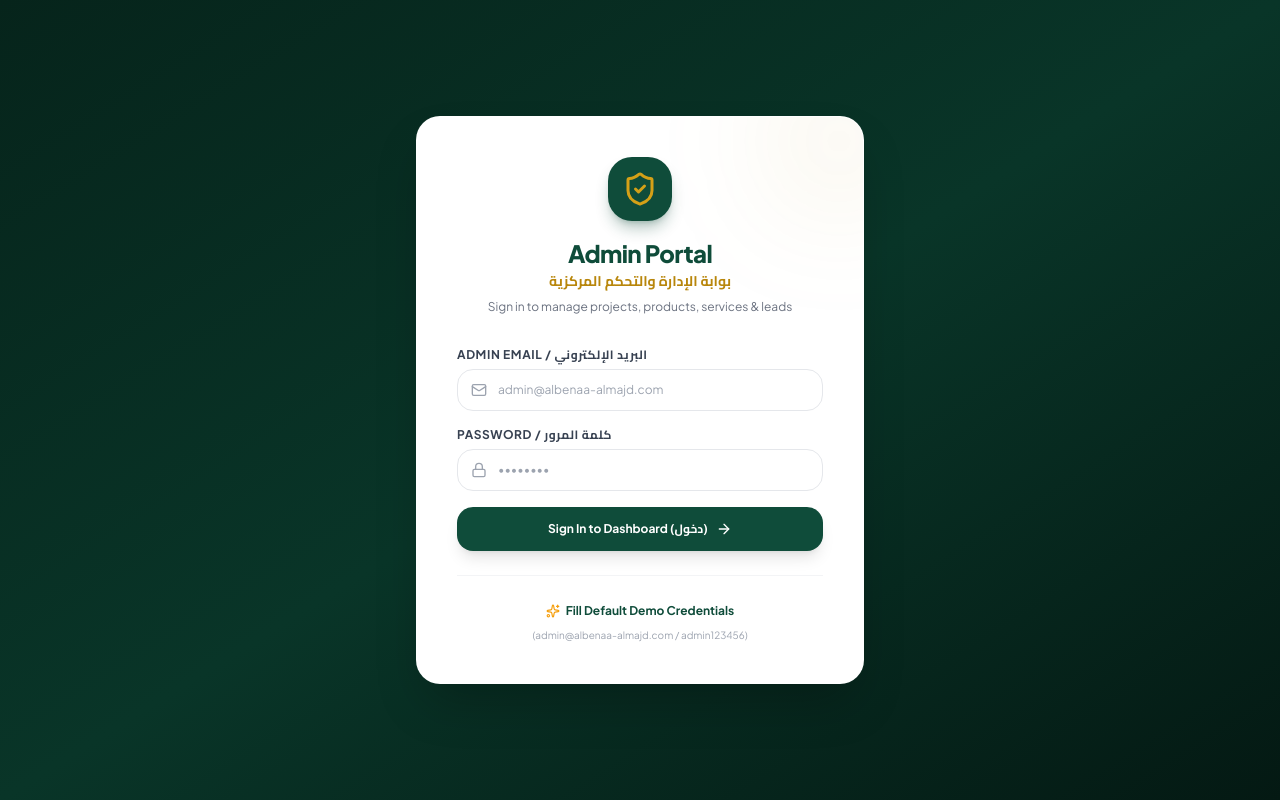
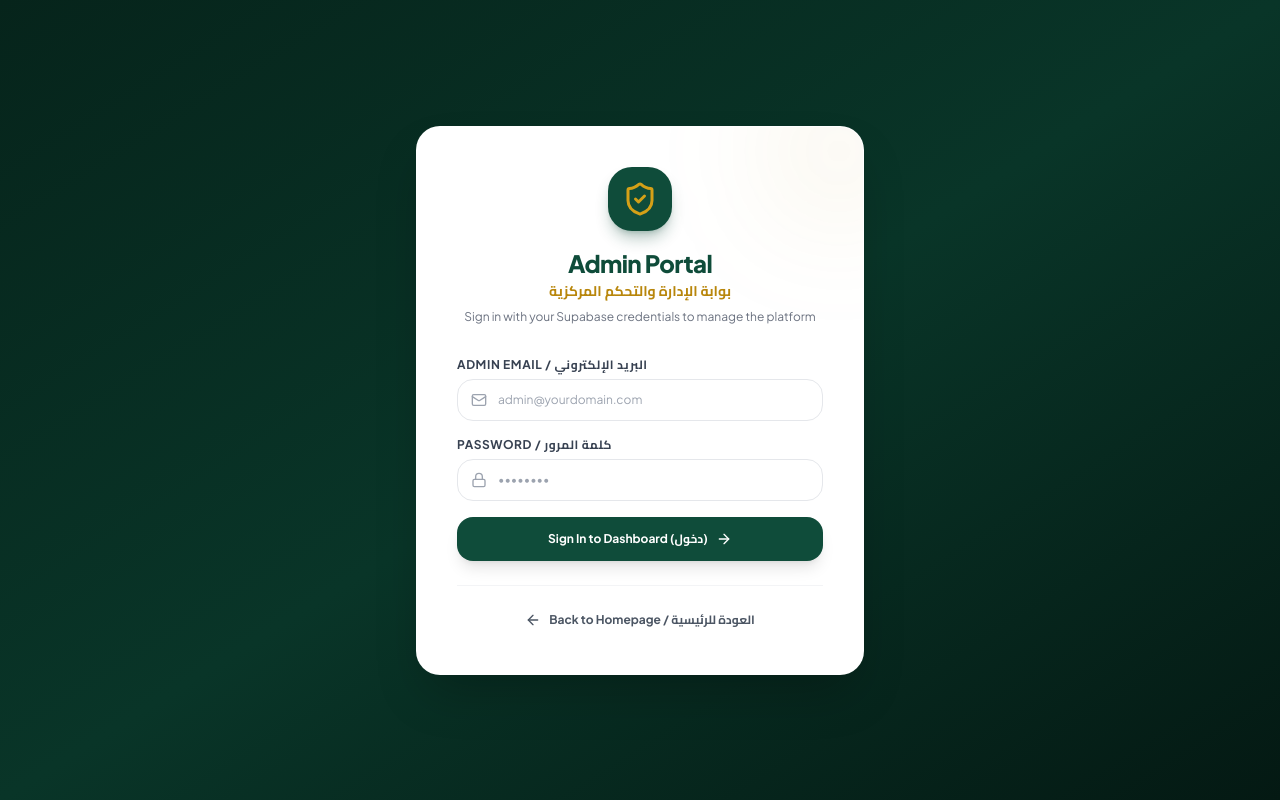
Before and after one commit to kausirnishan1-beep/al-benaa-al-majd, a React (Vite) app: page /admin/login in a window 1280 px wide. Built offline with nearby package versions, Linux system fonts and the light colour scheme; no server answers.

Commit message:
feat: Switch to strict Supabase Auth, remove hardcoded demo credentials, and add Back to Homepage navigation on login page

```diff
--- a/src/admin/context/AdminAuthContext.jsx
+++ b/src/admin/context/AdminAuthContext.jsx
@@ -8,7 +8,7 @@ export function AdminAuthProvider({ children }) {
   const [loading, setLoading] = useState(true)
 
   useEffect(() => {
-    // 1. Check local session storage first
+    // 1. Restore cached admin user if available
     const savedUser = localStorage.getItem('albenaa_admin_user')
     if (savedUser) {
       try {
@@ -18,7 +18,7 @@ export function AdminAuthProvider({ children }) {
       }
     }
 
-    // 2. Check Supabase auth session if available
+    // 2. Check active Supabase session
     const checkSupabaseAuth = async () => {
       try {
         const { data: { session } } = await supabase.auth.getSession()
@@ -26,14 +26,17 @@ export function AdminAuthProvider({ children }) {
           const u = {
             id: session.user.id,
             email: session.user.email,
-            name: session.user.user_metadata?.full_name || 'Admin User',
+            name: session.user.user_metadata?.full_name || session.user.email?.split('@')[0] || 'Admin',
             role: 'Super Admin',
           }
           setUser(u)
           localStorage.setItem('albenaa_admin_user', JSON.stringify(u))
+        } else if (!savedUser) {
+          setUser(null)
+          localStorage.removeItem('albenaa_admin_user')
         }
       } catch (err) {
-        console.warn('Supabase auth session check skipped:', err)
+        console.warn('Supabase auth session check:', err)
       } finally {
         setLoading(false)
       }
@@ -41,16 +44,20 @@ export function AdminAuthProvider({ children }) {
 
     checkSupabaseAuth()
 
+    // 3. Listen to Supabase Auth state changes (login, logout, token refresh)
     const { data: authListener } = supabase.auth.onAuthStateChange(async (_event, session) => {
       if (session?.user) {
         const u = {
           id: session.user.id,
           email: session.user.email,
-          name: session.user.user_metadata?.full_name || 'Admin User',
+          name: session.user.user_metadata?.full_name || session.user.email?.split('@')[0] || 'Admin',
           role: 'Super Admin',
         }
         setUser(u)
         localStorage.setItem('albenaa_admin_user', JSON.stringify(u))
+      } else {
+        setUser(null)
+        localStorage.removeItem('albenaa_admin_user')
       }
     })
 
@@ -60,43 +67,42 @@ export function AdminAuthProvider({ children }) {
   }, [])
 
   const login = async (email, password) => {
-    // 1. Attempt Supabase Auth
     try {
       const { data, error } = await supabase.auth.signInWithPassword({
-        email,
-        password,
+        email: email.trim(),
+        password: password,
       })
 
-      if (!error && data?.user) {
+      if (error) {
+        return {
+          success: false,
+          error: error.message || 'Invalid login credentials / بيانات الدخول غير صحيحة',
+        }
+      }
+
+      if (data?.user) {
         const u = {
           id: data.user.id,
           email: data.user.email,
-          name: data.user.user_metadata?.full_name || 'Admin User',
+          name: data.user.user_metadata?.full_name || data.user.email?.split('@')[0] || 'Admin',
           role: 'Super Admin',
         }
         setUser(u)
         localStorage.setItem('albenaa_admin_user', JSON.stringify(u))
         return { success: true, user: u }
       }
+
+      return {
+        success: false,
+        error: 'Authentication failed / فشل تسجيل الدخول',
+      }
     } catch (err) {
-      console.warn('Supabase signIn error, checking fallback admin:', err)
+      console.error('Supabase signIn error:', err)
+      return {
+        success: false,
+        error: err.message || 'Connection error / خطأ في الاتصال بقاعدة البيانات',
+      }
     }
-
-    // 2. Fallback default administrative credentials for rapid setup
-    const validEmails = ['admin@albenaa-almajd.com', 'admin@benaa.sa', 'admin@majd.sa', 'admin@gmail.com', 'admin@albenaa.com']
-    if (validEmails.includes(email.toLowerCase()) && (password === 'admin123' || password === 'admin123456' || password === 'admin')) {
-      const u = {
-        id: 'master-admin-id',
-        email: email.toLowerCase(),
-        name: 'Master Admin',
-        role: 'Super Admin',
-      }
-      setUser(u)
-      localStorage.setItem('albenaa_admin_user', JSON.stringify(u))
-      return { success: true, user: u }
-    }
-
-    return { success: false, error: 'Invalid email or password / البريد الإلكتروني أو كلمة المرور غير صحيحة' }
   }
 
   const logout = async () => {
--- a/src/admin/pages/Login.jsx
+++ b/src/admin/pages/Login.jsx
@@ -1,10 +1,10 @@
 import { useState } from 'react'
-import { useNavigate, useLocation } from 'react-router-dom'
-import { ShieldCheck, Lock, Mail, ArrowRight, AlertCircle, Sparkles } from 'lucide-react'
+import { useNavigate, useLocation, Link } from 'react-router-dom'
+import { ShieldCheck, Lock, Mail, ArrowRight, ArrowLeft, AlertCircle, Home } from 'lucide-react'
 import { useAdminAuth } from '../context/AdminAuthContext.jsx'
 
 export default function Login() {
-  const { login, isAuthenticated } = useAdminAuth()
+  const { login } = useAdminAuth()
   const navigate = useNavigate()
   const location = useLocation()
 
@@ -30,11 +30,6 @@ export default function Login() {
     }
   }
 
-  const handleQuickFill = () => {
-    setEmail('admin@albenaa-almajd.com')
-    setPassword('admin123456')
-  }
-
   return (
     <div className="min-h-screen bg-gradient-to-br from-[#06241b] via-[#093528] to-[#041913] flex items-center justify-center p-4">
       <div className="max-w-md w-full">
@@ -54,7 +49,7 @@ export default function Login() {
               بوابة الإدارة والتحكم المركزية
             </p>
             <p className="text-xs text-gray-500 mt-2">
-              Sign in to manage projects, products, services & leads
+              Sign in with your Supabase credentials to manage the platform
             </p>
           </div>
 
@@ -79,7 +74,7 @@ export default function Login() {
                   required
                   value={email}
                   onChange={(e) => setEmail(e.target.value)}
-                  placeholder="admin@albenaa-almajd.com"
+                  placeholder="admin@yourdomain.com"
                   className="w-full pl-10 pr-4 py-3 rounded-2xl border border-gray-200 text-xs focus:ring-2 focus:ring-benaa/30 focus:border-benaa outline-none transition-all"
                 />
               </div>
@@ -112,19 +107,15 @@ export default function Login() {
             </button>
           </form>
 
-          {/* Quick Demo Fill Helper */}
+          {/* Back to Public Website Link */}
           <div className="mt-6 pt-6 border-t border-gray-100 text-center">
-            <button
-              type="button"
-              onClick={handleQuickFill}
-              className="inline-flex items-center gap-1.5 text-xs font-bold text-benaa hover:text-majd transition-colors"
+            <Link
+              to="/"
+              className="inline-flex items-center gap-2 text-xs font-bold text-gray-600 hover:text-benaa transition-colors group"
             >
-              <Sparkles className="w-3.5 h-3.5 text-amber-500" />
-              <span>Fill Default Demo Credentials</span>
-            </button>
-            <p className="text-[10px] text-gray-400 mt-1">
-              (admin@albenaa-almajd.com / admin123456)
-            </p>
+              <ArrowLeft className="w-4 h-4 group-hover:-translate-x-1 transition-transform" />
+              <span>Back to Homepage / العودة للرئيسية</span>
+            </Link>
           </div>
         </div>
       </div>
```
